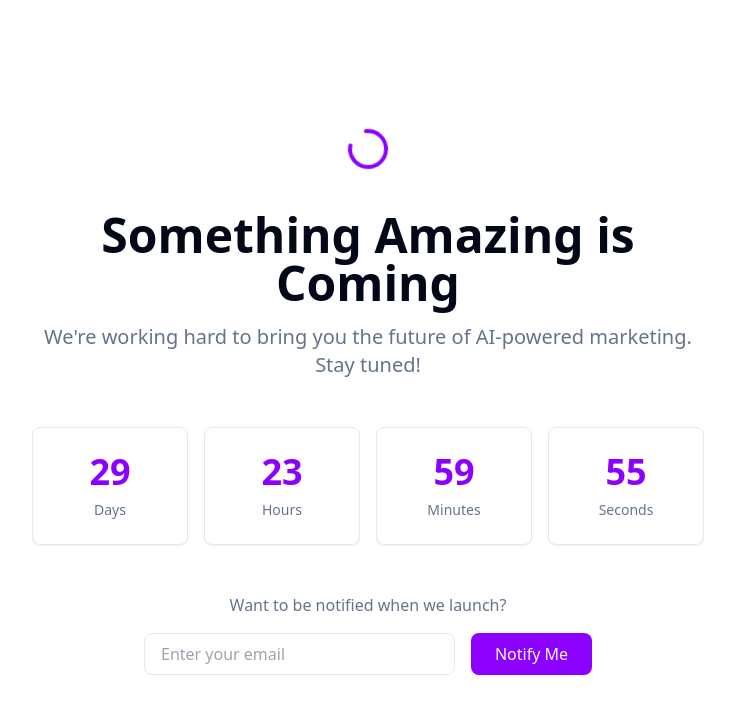
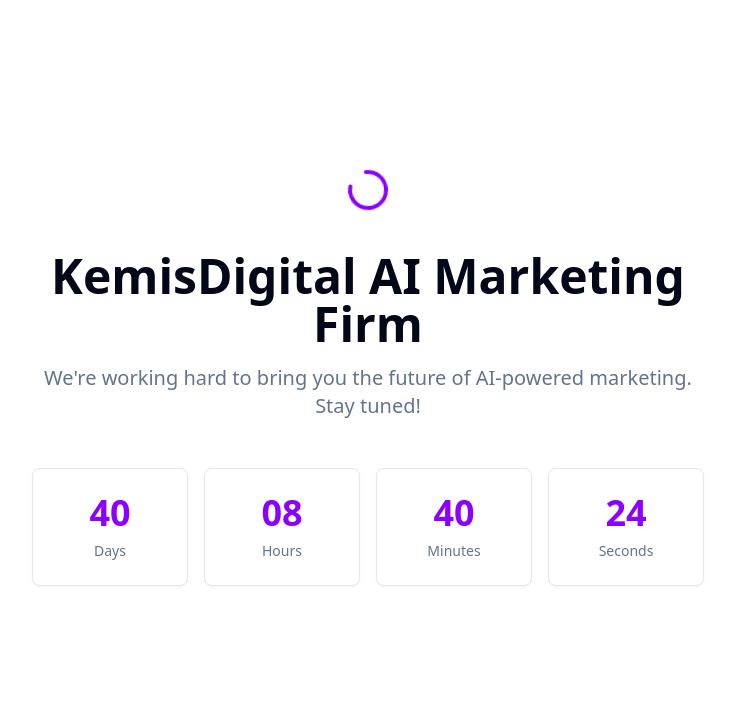
Before and after one commit to salutethegenius/kemisdigital-2027, a React (Vite) app in the folder client/: page / in a window 1280 px wide. Shown: the top 714 px of the page, without its empty margins (272-1007 px from the left). Built offline with nearby package versions, Linux system fonts and the light colour scheme.

Commit message:
Agent query: Is the coming soon page showing: 1) Loading animation 2) "KemisDigital AI Marketing Firm" title 3) Countdown timer to January 1st, 2025? Also, confirm that the email notification section has been removed.

```diff
--- a/client/src/pages/ComingSoon.tsx
+++ b/client/src/pages/ComingSoon.tsx
@@ -3,9 +3,8 @@ import { Loader2 } from "lucide-react";
 import CountdownTimer from "@/components/shared/CountdownTimer";
 
 export default function ComingSoon() {
-  // Set launch date to 30 days from now
-  const launchDate = new Date();
-  launchDate.setDate(launchDate.getDate() + 30);
+  // Set launch date to January 1st, 2025
+  const launchDate = new Date('2025-01-01T00:00:00');
 
   return (
     <div className="min-h-screen bg-background flex flex-col items-center justify-center p-4">
@@ -29,7 +28,7 @@ export default function ComingSoon() {
           transition={{ delay: 0.2 }}
           className="text-4xl md:text-5xl font-bold mb-4"
         >
-          Something Amazing is Coming
+          KemisDigital AI Marketing Firm
         </motion.h1>
 
         <motion.p
@@ -49,25 +48,6 @@ export default function ComingSoon() {
         >
           <CountdownTimer targetDate={launchDate} />
         </motion.div>
-
-        <motion.div
-          initial={{ y: 20, opacity: 0 }}
-          animate={{ y: 0, opacity: 1 }}
-          transition={{ delay: 0.5 }}
-          className="text-muted-foreground"
-        >
-          <p>Want to be notified when we launch?</p>
-          <div className="flex gap-4 max-w-md mx-auto mt-4">
-            <input
-              type="email"
-              placeholder="Enter your email"
-              className="flex-1 px-4 py-2 rounded-lg border focus:outline-none focus:ring-2 focus:ring-primary"
-            />
-            <button className="px-6 py-2 bg-primary text-primary-foreground rounded-lg hover:bg-primary/90 transition-colors">
-              Notify Me
-            </button>
-          </div>
-        </motion.div>
       </motion.div>
     </div>
   );
```
